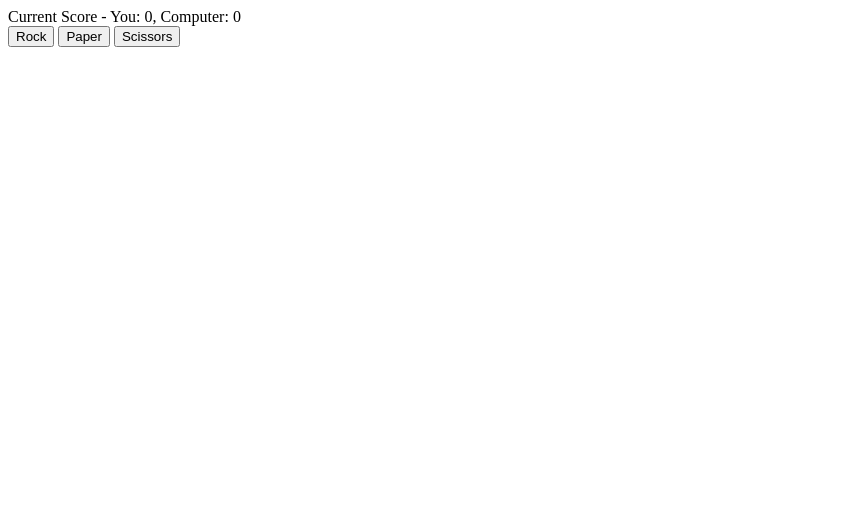
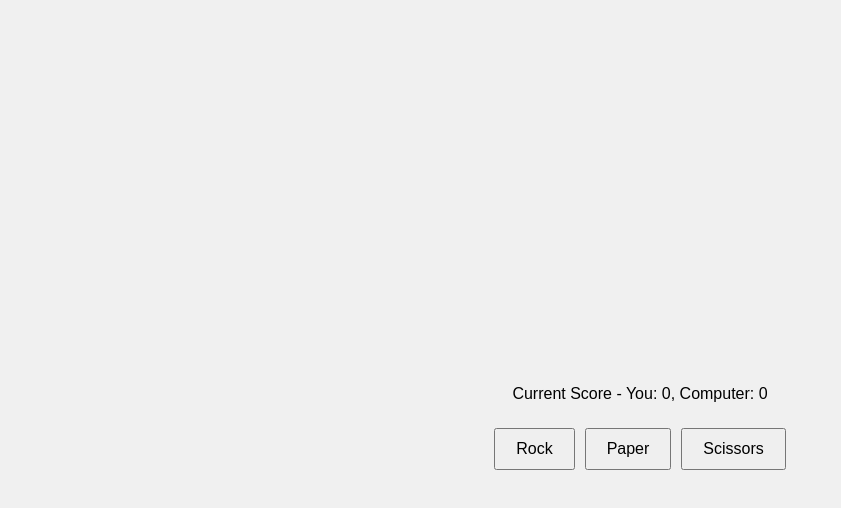
Before and after one commit to jalex-op/RPS-Video-Game, a plain HTML site: page index.html in a window 1280 px wide. Shown: the whole page, without its empty margins (0-841 px from the left). Drawn offline with Linux system fonts and the light colour scheme.

Commit message:
add buttons, centered in screen

```diff
--- a/index.html
+++ b/index.html
@@ -5,13 +5,18 @@
     <meta name="viewport" content="width=device-width, initial-scale=1.0">
     <title>Document</title>
     <script src="rps.js" defer></script>
+    <link rel="stylesheet" href="styles.css">
 </head>
 <body>
-    <div id="result"></div>
-    <div id="score">Current Score - You: 0, Computer: 0</div>
-    <div id="finalResult"></div>
-    <button id="rock">Rock</button>
-    <button id="paper">Paper</button>
-    <button id="scissors">Scissors</button>
+    <div id="resultContainer">
+        <div id="finalResult"></div>
+        <div id="result"></div>
+        <div id="score">Current Score - You: 0, Computer: 0</div>
+    </div>
+    <div id="buttonContainer">
+        <button id="rock">Rock</button>
+        <button id="paper">Paper</button>
+        <button id="scissors">Scissors</button>
+    </div>
 </body>
 </html>
--- a/styles.css
+++ b/styles.css
@@ -0,0 +1,51 @@
+body {
+    font-family: Arial, sans-serif;
+    margin: 0;
+    padding: 0;
+    display: flex;
+    min-height: 100vh;
+    background-color: #f0f0f0;
+    justify-content: center;
+    align-items: center;
+    flex-direction: column;
+    flex-wrap: wrap;
+  }
+
+  button {
+    padding: 10px 20px;
+    margin: 5px;
+    font-size: 16px;
+    cursor: pointer;
+  }
+
+  #result, #score, #finalResult {
+    margin-top: 20px;
+    text-align: center;
+  }
+
+  #finalResult {
+    font-weight: bold;
+    font-size: 20px;
+  }
+
+
+  #resultContainer {
+    display: flex;
+    flex-direction: column;
+    align-items: center;
+    justify-content: center;
+    margin-bottom: 20px;
+  }
+
+  #buttonContainer {
+    display: flex;
+    justify-content: center;
+    align-content: space-around;
+    align-items: center;
+
+  }
+
+  button {
+    padding: 10px 20px;
+    font-size: 16px;
+  }
```
